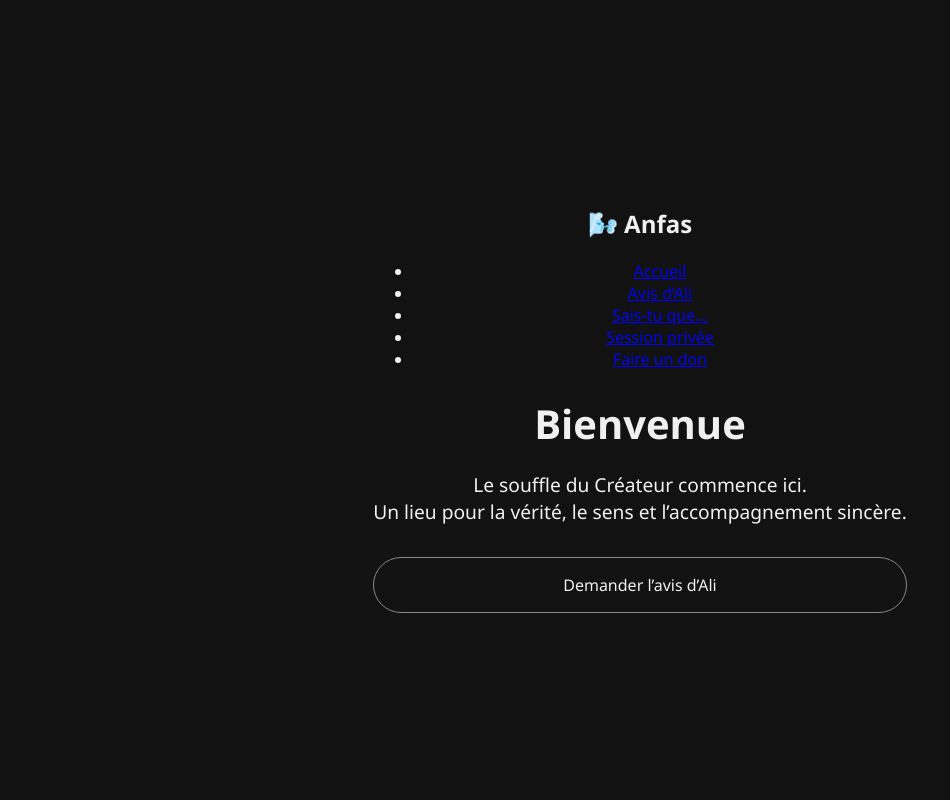
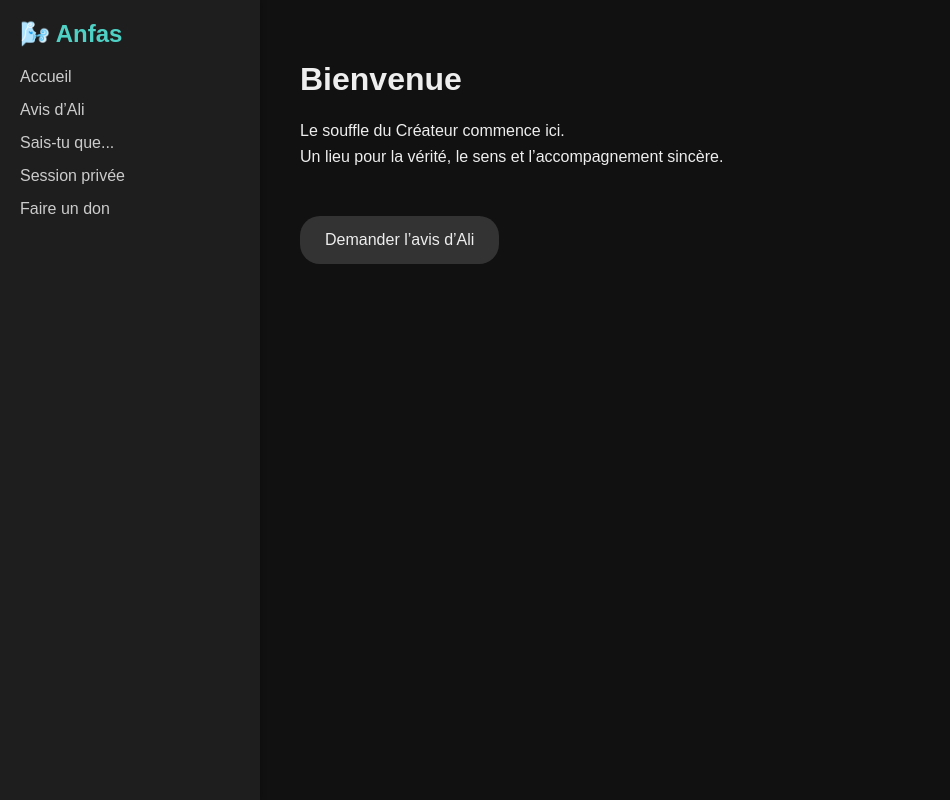
Before and after one commit to Ali9375/Anfas, a plain HTML site: page index.html in a window 1280 px wide. Shown: the whole page, without its empty margins (0-950 px from the left). Drawn offline with Linux system fonts and the light colour scheme.

Commit message:
Update style.css
Ajout du style sombre et menu latéral

```diff
--- a/style.css
+++ b/style.css
@@ -1,36 +1,73 @@
 body {
   margin: 0;
+  font-family: Arial, sans-serif;
+  background-color: #111;
+  color: #eee;
+}
+
+.container {
+  display: flex;
+  height: 100vh;
+}
+
+.sidebar {
+  width: 220px;
+  background-color: #1e1e1e;
+  padding: 20px;
+  box-shadow: 2px 0 5px rgba(0, 0, 0, 0.2);
+}
+
+.sidebar h2 {
+  margin-top: 0;
+  font-size: 24px;
+  color: #4fd1c5;
+}
+
+.sidebar ul {
+  list-style: none;
   padding: 0;
-  font-family: 'Segoe UI', sans-serif;
-  background-color: #121212;
-  color: #f0f0f0;
-  display: flex;
-  flex-direction: column;
-  align-items: center;
-  justify-content: center;
-  height: 100vh;
-  text-align: center;
+  margin: 20px 0 0 0;
+}
+
+.sidebar li {
+  margin: 15px 0;
+}
+
+.sidebar a {
+  color: #ccc;
+  text-decoration: none;
+  transition: color 0.3s ease;
+}
+
+.sidebar a:hover {
+  color: #fff;
+}
+
+.content {
+  flex: 1;
+  padding: 40px;
+  overflow-y: auto;
 }
 
 h1 {
-  font-size: 2.5em;
-  margin-bottom: 0.5em;
+  font-size: 32px;
+  margin-bottom: 20px;
 }
 
 p {
-  font-size: 1.2em;
-  max-width: 600px;
+  line-height: 1.6;
 }
 
 .bubble {
-  margin-top: 2em;
-  padding: 1em 2em;
-  border: 1px solid #888;
-  border-radius: 2em;
+  margin-top: 30px;
+  display: inline-block;
+  padding: 15px 25px;
+  background-color: #333;
+  border-radius: 20px;
   cursor: pointer;
-  transition: background 0.2s;
+  transition: background-color 0.3s;
 }
 
 .bubble:hover {
-  background-color: #1e1e1e;
+  background-color: #444;
 }
```
